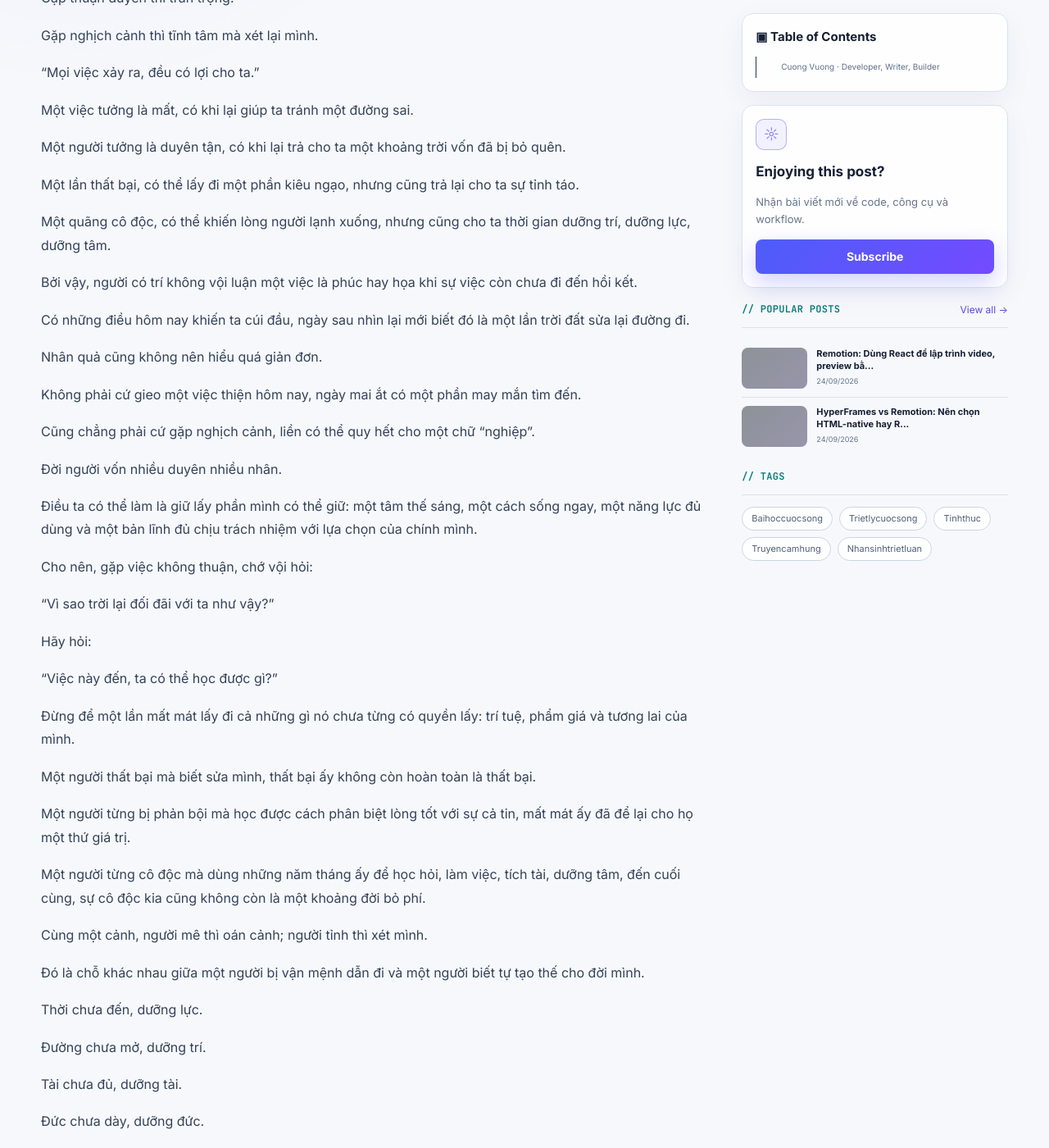
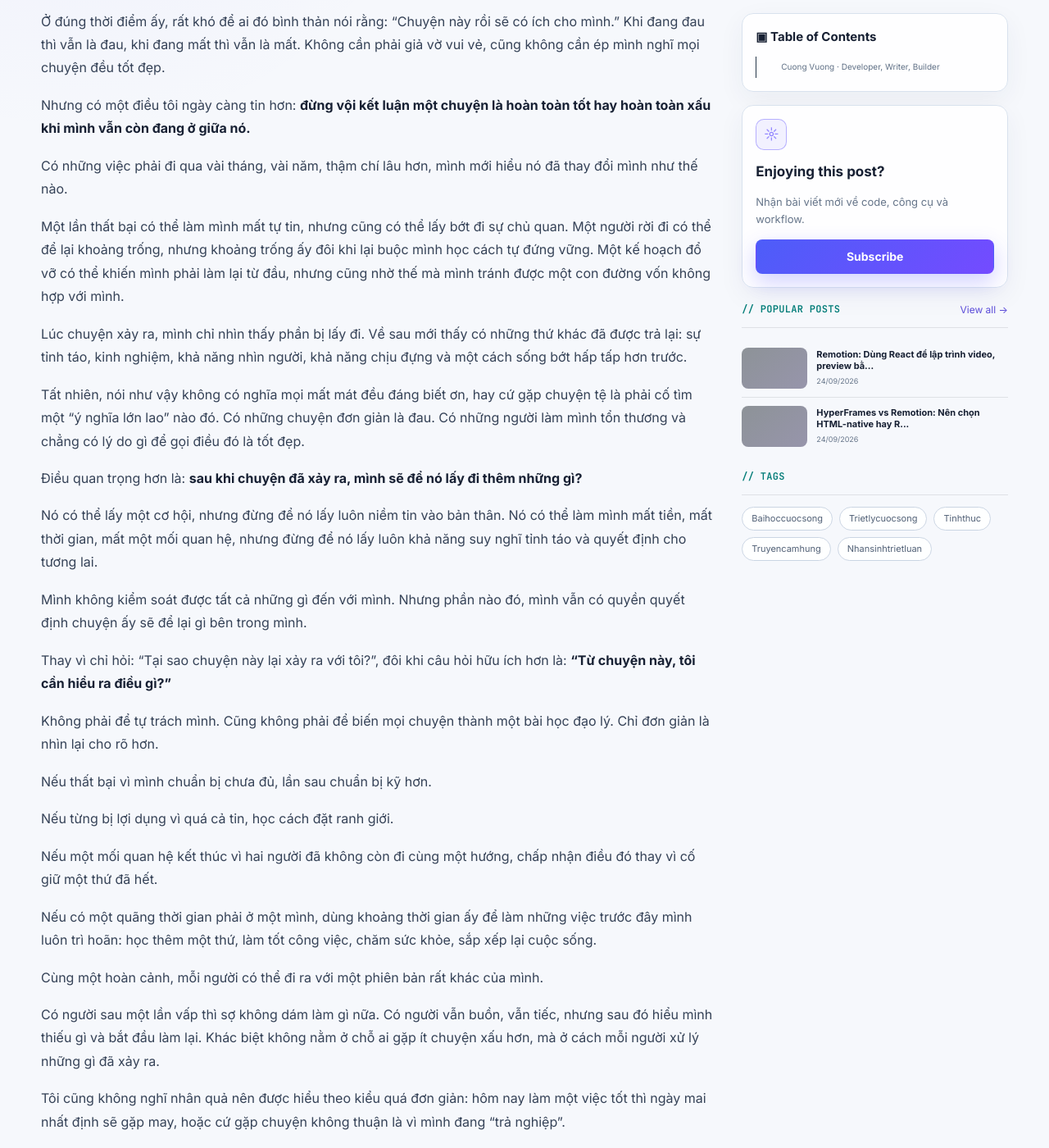
Before and after one commit to cuongtobi/cuongtobi.github.io, a Jekyll site: the page built from _posts/2026-09-24-moi-viec-xay-ra-deu-co-loi-cho-ta.md, in a window 1280 px wide and 1400 px high, scrolled down 1205 px. Shown: the whole window at 82% size. Built offline with Jekyll 4.4.1, drawn with Linux system fonts in a browser that asks for light colours; some of the changed text lies outside the part shown; grey boxes are pictures that could not be loaded.

Commit message:
Rewrite Life article in a more natural voice

```diff
--- a/_posts/2026-09-24-moi-viec-xay-ra-deu-co-loi-cho-ta.md
+++ b/_posts/2026-09-24-moi-viec-xay-ra-deu-co-loi-cho-ta.md
@@ -1,11 +1,11 @@
 ---
 layout: post
-title: "Mọi Việc Xảy Ra Đều Có Lợi Cho Ta"
+title: "Có Những Chuyện, Sau Này Nhìn Lại Mới Thấy Là May"
 date: 2026-09-24
 author: Cuong Vuong
 categories:
   - life
-description: "Một góc nhìn về thuận cảnh, nghịch cảnh, mất mát, trưởng thành và cách giữ tâm thế sáng trước những điều không như ý."
+description: "Có những chuyện lúc xảy ra chỉ thấy mất mát và bế tắc, nhưng đi qua một quãng đủ dài mới hiểu chính chúng đã buộc mình đổi hướng, tỉnh táo và trưởng thành hơn."
 image: /assets/images/moi-viec-xay-ra-deu-co-loi-cho-ta-cover.svg
 cover_image: /assets/images/moi-viec-xay-ra-deu-co-loi-cho-ta-cover.svg
 image_width: 1200
@@ -18,146 +18,118 @@ tags:
   - nhansinhtrietluan
 ---
 
-Người xưa hành thế, chẳng cầu vạn sự thuận lòng.
+Có những chuyện lúc mới xảy ra, mình chỉ thấy nó là chuyện xấu.
 
-Bởi biết rằng, thuận cảnh dưỡng người, nghịch cảnh cũng luyện người.
+Một công việc không thành. Một mối quan hệ kết thúc. Một cơ hội tưởng đã nằm trong tay rồi lại mất. Có khi chỉ là một quãng thời gian mọi thứ cùng lúc chậm lại, còn mình thì đứng giữa đó, không biết nên đi tiếp theo hướng nào.
 
-Được thì không quá mừng.
+Ở đúng thời điểm ấy, rất khó để ai đó bình thản nói rằng: “Chuyện này rồi sẽ có ích cho mình.” Khi đang đau thì vẫn là đau, khi đang mất thì vẫn là mất. Không cần phải giả vờ vui vẻ, cũng không cần ép mình nghĩ mọi chuyện đều tốt đẹp.
 
-Mất thì không vội oán.
+Nhưng có một điều tôi ngày càng tin hơn: **đừng vội kết luận một chuyện là hoàn toàn tốt hay hoàn toàn xấu khi mình vẫn còn đang ở giữa nó.**
 
-Gặp thuận duyên thì trân trọng.
+Có những việc phải đi qua vài tháng, vài năm, thậm chí lâu hơn, mình mới hiểu nó đã thay đổi mình như thế nào.
 
-Gặp nghịch cảnh thì tĩnh tâm mà xét lại mình.
+Một lần thất bại có thể làm mình mất tự tin, nhưng cũng có thể lấy bớt đi sự chủ quan. Một người rời đi có thể để lại khoảng trống, nhưng khoảng trống ấy đôi khi lại buộc mình học cách tự đứng vững. Một kế hoạch đổ vỡ có thể khiến mình phải làm lại từ đầu, nhưng cũng nhờ thế mà mình tránh được một con đường vốn không hợp với mình.
 
-"Mọi việc xảy ra, đều có lợi cho ta."
+Lúc chuyện xảy ra, mình chỉ nhìn thấy phần bị lấy đi. Về sau mới thấy có những thứ khác đã được trả lại: sự tỉnh táo, kinh nghiệm, khả năng nhìn người, khả năng chịu đựng và một cách sống bớt hấp tấp hơn trước.
 
-Một việc tưởng là mất, có khi lại giúp ta tránh một đường sai.
+Tất nhiên, nói như vậy không có nghĩa mọi mất mát đều đáng biết ơn, hay cứ gặp chuyện tệ là phải cố tìm một “ý nghĩa lớn lao” nào đó. Có những chuyện đơn giản là đau. Có những người làm mình tổn thương và chẳng có lý do gì để gọi điều đó là tốt đẹp.
 
-Một người tưởng là duyên tận, có khi lại trả cho ta một khoảng trời vốn đã bị bỏ quên.
+Điều quan trọng hơn là: **sau khi chuyện đã xảy ra, mình sẽ để nó lấy đi thêm những gì?**
 
-Một lần thất bại, có thể lấy đi một phần kiêu ngạo, nhưng cũng trả lại cho ta sự tỉnh táo.
+Nó có thể lấy một cơ hội, nhưng đừng để nó lấy luôn niềm tin vào bản thân. Nó có thể làm mình mất tiền, mất thời gian, mất một mối quan hệ, nhưng đừng để nó lấy luôn khả năng suy nghĩ tỉnh táo và quyết định cho tương lai.
 
-Một quãng cô độc, có thể khiến lòng người lạnh xuống, nhưng cũng cho ta thời gian dưỡng trí, dưỡng lực, dưỡng tâm.
+Mình không kiểm soát được tất cả những gì đến với mình. Nhưng phần nào đó, mình vẫn có quyền quyết định chuyện ấy sẽ để lại gì bên trong mình.
 
-Bởi vậy, người có trí không vội luận một việc là phúc hay họa khi sự việc còn chưa đi đến hồi kết.
+Thay vì chỉ hỏi: “Tại sao chuyện này lại xảy ra với tôi?”, đôi khi câu hỏi hữu ích hơn là: **“Từ chuyện này, tôi cần hiểu ra điều gì?”**
 
-Có những điều hôm nay khiến ta cúi đầu, ngày sau nhìn lại mới biết đó là một lần trời đất sửa lại đường đi.
+Không phải để tự trách mình. Cũng không phải để biến mọi chuyện thành một bài học đạo lý. Chỉ đơn giản là nhìn lại cho rõ hơn.
 
-Nhân quả cũng không nên hiểu quá giản đơn.
+Nếu thất bại vì mình chuẩn bị chưa đủ, lần sau chuẩn bị kỹ hơn.
 
-Không phải cứ gieo một việc thiện hôm nay, ngày mai ắt có một phần may mắn tìm đến.
+Nếu từng bị lợi dụng vì quá cả tin, học cách đặt ranh giới.
 
-Cũng chẳng phải cứ gặp nghịch cảnh, liền có thể quy hết cho một chữ “nghiệp”.
+Nếu một mối quan hệ kết thúc vì hai người đã không còn đi cùng một hướng, chấp nhận điều đó thay vì cố giữ một thứ đã hết.
 
-Đời người vốn nhiều duyên nhiều nhân.
+Nếu có một quãng thời gian phải ở một mình, dùng khoảng thời gian ấy để làm những việc trước đây mình luôn trì hoãn: học thêm một thứ, làm tốt công việc, chăm sức khỏe, sắp xếp lại cuộc sống.
 
-Điều ta có thể làm là giữ lấy phần mình có thể giữ: một tâm thế sáng, một cách sống ngay, một năng lực đủ dùng và một bản lĩnh đủ chịu trách nhiệm với lựa chọn của chính mình.
+Cùng một hoàn cảnh, mỗi người có thể đi ra với một phiên bản rất khác của mình.
 
-Cho nên, gặp việc không thuận, chớ vội hỏi:
+Có người sau một lần vấp thì sợ không dám làm gì nữa. Có người vẫn buồn, vẫn tiếc, nhưng sau đó hiểu mình thiếu gì và bắt đầu làm lại. Khác biệt không nằm ở chỗ ai gặp ít chuyện xấu hơn, mà ở cách mỗi người xử lý những gì đã xảy ra.
 
-“Vì sao trời lại đối đãi với ta như vậy?"
+Tôi cũng không nghĩ nhân quả nên được hiểu theo kiểu quá đơn giản: hôm nay làm một việc tốt thì ngày mai nhất định sẽ gặp may, hoặc cứ gặp chuyện không thuận là vì mình đang “trả nghiệp”.
 
-Hãy hỏi:
+Đời sống không vận hành gọn gàng như một phép tính như vậy.
 
-“Việc này đến, ta có thể học được gì?"
+Có quá nhiều yếu tố nằm ngoài tầm kiểm soát của mình: hoàn cảnh gia đình, sức khỏe, thời điểm, người mình gặp, thị trường, may rủi, lựa chọn của người khác. Điều thực tế nhất vẫn là giữ cho phần mình có thể kiểm soát không bị buông xuôi: cách sống, năng lực, thái độ, quyết định và trách nhiệm với những quyết định đó.
 
-Đừng để một lần mất mát lấy đi cả những gì nó chưa từng có quyền lấy: trí tuệ, phẩm giá và tương lai của mình.
+Có lúc thời chưa tới thì cố thêm cũng chưa chắc mở được đường.
 
-Một người thất bại mà biết sửa mình, thất bại ấy không còn hoàn toàn là thất bại.
+Nhưng chưa tới thời không có nghĩa là ngồi chờ.
 
-Một người từng bị phản bội mà học được cách phân biệt lòng tốt với sự cả tin, mất mát ấy đã để lại cho họ một thứ giá trị.
+Nếu chưa có cơ hội, mình có thể chuẩn bị năng lực. Nếu chưa đủ kinh nghiệm, tiếp tục học. Nếu tài chính còn yếu, tích lũy dần. Nếu tâm trí còn dễ dao động, học cách sống chậm lại và bớt phản ứng theo cảm xúc.
 
-Một người từng cô độc mà dùng những năm tháng ấy để học hỏi, làm việc, tích tài, dưỡng tâm, đến cuối cùng, sự cô độc kia cũng không còn là một khoảng đời bỏ phí.
+Không phải giai đoạn nào của cuộc đời cũng cần “bứt phá”.
 
-Cùng một cảnh, người mê thì oán cảnh; người tỉnh thì xét mình.
+Có những giai đoạn chỉ cần không bỏ cuộc, không tự làm hỏng mình và âm thầm chuẩn bị cũng đã là tiến lên rồi.
 
-Đó là chỗ khác nhau giữa một người bị vận mệnh dẫn đi và một người biết tự tạo thế cho đời mình.
+Nhìn người khác đi nhanh hơn rất dễ khiến mình sốt ruột. Người này đã mua nhà, người kia đã thăng chức, người khác đã có gia đình, còn mình vẫn đang loay hoay với những việc rất cơ bản.
 
-Thời chưa đến, dưỡng lực.
+Nhưng mỗi người có một lịch trình khác nhau.
 
-Đường chưa mở, dưỡng trí.
+Có thứ đến sớm thì tốt. Có thứ đến muộn lại bền hơn vì lúc ấy mình đã đủ khả năng giữ nó. Một cơ hội quá lớn đến khi mình chưa đủ năng lực đôi khi cũng không phải may mắn. Một mối quan hệ tốt xuất hiện khi mình còn chưa hiểu chính mình chưa chắc đã đi được lâu.
 
-Tài chưa đủ, dưỡng tài.
+Vì vậy, có những giai đoạn chậm không hẳn là bị bỏ lại.
 
-Đức chưa dày, dưỡng đức.
+Đôi khi nó chỉ là lúc mình cần lớn thêm một chút trước khi bước vào đoạn tiếp theo.
 
-Tâm chưa định, dưỡng tâm.
+Khi gặp chuyện trái ý, bình tĩnh không có nghĩa là không buồn. Bình tĩnh chỉ là không để cảm xúc của một ngày quyết định luôn cả những năm sau đó.
 
-Chưa đến lúc xuất thế thì cứ tu mình. Chưa gặp thời thì cứ tích lực.
+Việc đã xảy ra thì không quay lại được. Người đã đi có thể không trở lại. Cơ hội đã mất có thể thực sự đã mất.
 
-Đừng vì thấy người khác đã đi xa mà nóng lòng với con đường của mình.
+Nhưng ngày mai mình sống thế nào vẫn còn là một câu chuyện khác.
 
-Cây có mùa của cây.
+Có những người rời đi khiến mình học được cách tự đứng. Có những lần thất bại khiến mình biết mình thật sự phù hợp với điều gì. Có những năm tháng cô độc tưởng như bỏ phí, sau này nhìn lại mới thấy đó lại là quãng thời gian mình thay đổi nhiều nhất.
 
-Người có thời của người.
+Và cũng có những lần tưởng như vận đã xuống đáy, hóa ra chỉ là lúc cuộc đời buộc mình đổi hướng.
 
-Có thứ phải đến sớm mới đẹp.
+Tôi không tin cuộc sống hứa với ai một con đường bằng phẳng. Có lúc mình sẽ gặp đúng người, đúng thời điểm và mọi thứ tiến rất nhanh. Cũng có lúc cố rất nhiều mà vẫn không được như ý.
 
-Có thứ đến muộn mới bền.
+Điều mình có thể mong không phải là “đừng bao giờ gặp chuyện xấu”, mà là khi chuyện xấu đến, mình vẫn còn đủ tỉnh táo để không tự phá phần còn lại của cuộc đời.
 
-Cho nên, nếu hôm nay gặp một chuyện trái ý, cũng không cần quá bi thương.
+Có một cái đầu đủ sáng để nhìn sự việc cho rõ.
 
-Hãy bình tâm.
+Có một chút kiên nhẫn để không quyết định trong lúc nóng giận.
 
-Việc đã xảy ra, không thể thu lại.
+Có đủ năng lực để làm lại khi cần.
 
-Nhưng cách ta sống từ ngày mai vẫn còn nằm trong tay ta.
+Và có đủ bản lĩnh để chấp nhận rằng không phải thứ gì mình muốn cũng nhất định thuộc về mình.
 
-Đời có thể đổi cảnh, nhưng chớ để cảnh đổi tâm.
+Phúc hay họa nhiều khi không nằm hết trong bản thân sự việc. Nó còn nằm ở con người mình trở thành sau sự việc đó.
 
-Rồi một ngày, khi ngoảnh lại, có thể ta sẽ nhận ra:
+Nếu một lần vấp khiến mình bớt kiêu ngạo và làm việc chắc chắn hơn, nó không hoàn toàn vô ích.
 
-Người từng rời đi đã dạy ta cách tự đứng.
+Nếu một lần bị phản bội khiến mình biết phân biệt tử tế với cả tin, cái giá ấy ít nhất đã để lại cho mình một sự tỉnh táo.
 
-Con đường từng thất bại đã dạy ta cách lựa chọn.
+Nếu những năm tháng khó khăn khiến mình biết quý tiền, quý thời gian, quý những người thật lòng ở bên cạnh, thì quãng đời ấy dù không dễ chịu vẫn không phải hoàn toàn bỏ phí.
 
-Những năm tháng từng cô độc đã dạy ta cách trưởng thành.
+Có lẽ đó mới là ý nghĩa thực tế nhất của câu “mọi việc xảy ra đều có lợi cho ta”.
 
-Những lần tưởng như vận tận, hóa ra chỉ là một lần vận đổi hướng.
+Không phải vì mọi chuyện xảy ra đều tốt.
 
-Đến lúc ấy mới hiểu:
+Mà vì **mình có thể cố gắng để những gì đã xảy ra không trở thành vô ích.**
 
-Trời đất chưa từng hứa rằng đường đời sẽ bằng phẳng. Thứ được trao cho con người không phải một đời vô nghịch, mà là khả năng trưởng thành sau nghịch cảnh.
+Chuyện thuận lợi thì tận dụng nó để đi xa hơn.
 
-Vậy nên, đừng cầu mọi chuyện đều xảy ra theo ý mình.
+Chuyện không thuận thì dùng nó để nhìn lại, sửa mình và mạnh lên.
 
-Cầu một tâm đủ tĩnh để nhận.
+Khi cơ hội đến, mình có đủ năng lực để nắm.
 
-Một trí đủ sáng để xét.
+Khi cơ hội chưa đến, mình vẫn có việc để làm.
 
-Một lực đủ mạnh để làm.
+Và đến một lúc nào đó, khi nhìn lại một đoạn đường đủ dài, có thể mình sẽ nhận ra vài chuyện từng khiến mình mất ngủ hóa ra lại là điểm rẽ cần thiết.
 
-Một đức đủ dày để giữ.
+Không phải vì cuộc đời cố tình sắp đặt mọi thứ để chiều theo mình.
 
-Phúc hay họa đôi khi chưa nằm ở sự việc ban đầu, mà nằm ở con người mà sự việc ấy tạo nên.
+Chỉ là mình đã đi qua nó, thay đổi từ nó, rồi tiếp tục sống.
 
-Nếu nó khiến ta sáng hơn, sâu hơn, vững hơn, thiện hơn, thì dù từng đau, nó cũng không hoàn toàn vô ích.
-
-Đó là cách một người tự viết vận mệnh của mình.
-
-Không phải bằng cách bắt trời đất phải chiều theo ý nguyện.
-
-Mà bằng cách:
-
-Phàm sự đã đến, đều không hoang phí.
-
-Phàm cảnh đã gặp, đều dùng để tu mình.
-
-Phàm nghịch duyên đã qua, đều hóa thành một phần căn cơ.
-
-Đến khi đủ lực, tự nhiên có chỗ dụng.
-
-Đến khi đủ đức, tự nhiên biết giữ phúc.
-
-Đến khi đủ sáng, tự nhiên nhìn thấy đường.
-
-Và đến khi nhìn thấu được lẽ ấy, người ta không còn quá sợ vận xấu, cũng chẳng quá tham cầu vận tốt.
-
-Bởi biết rằng:
-
-Vận đến, ta dụng vận.
-
-Vận nghịch, ta luyện mình.
-
-#baihoccuocsong #trietlycuocsong #tinhthuc #truyencamhung #nhansinhtrietluan
+Thế là đủ.
```
